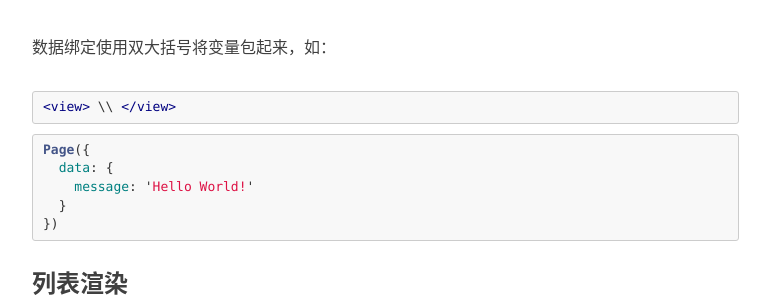
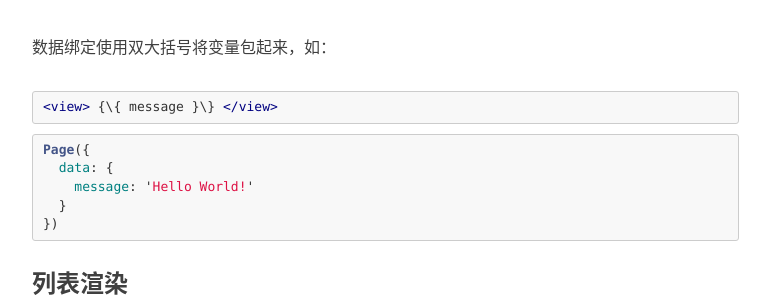
Before and after one commit to wulinman/wulinman.github.io, a Jekyll site: the page built from _posts/2018-04-13-微信小程序学习报告.md, in a window 1280 px wide and 900 px high, scrolled down 1328 px. Shown: the part 161-458 px from the top of the window, without its empty margins (233-1003 px from the left). Built offline with Jekyll 4.4.1, drawn with Linux system fonts in a browser that asks for light colours; nearby versions of some CDN libraries; comment, search, counter and statistics services are not loaded.

Commit message:
Update 2018-04-13-微信小程序学习报告.md

````diff
--- a/_posts/2018-04-13-微信小程序学习报告.md
+++ b/_posts/2018-04-13-微信小程序学习报告.md
@@ -38,7 +38,7 @@ tags:
 数据绑定使用双大括号将变量包起来，如：
 
 ```html
-<view> \{{ message }}\ </view>
+<view> {\{ message }\} </view>
 ```
 
 ```javascript
````
